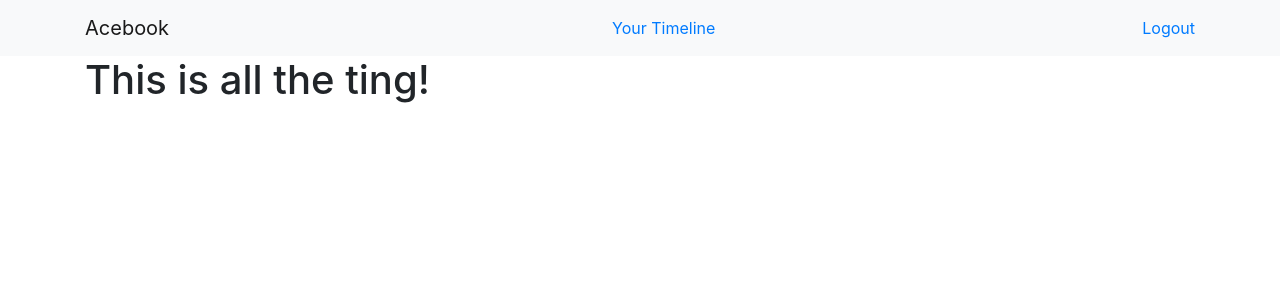
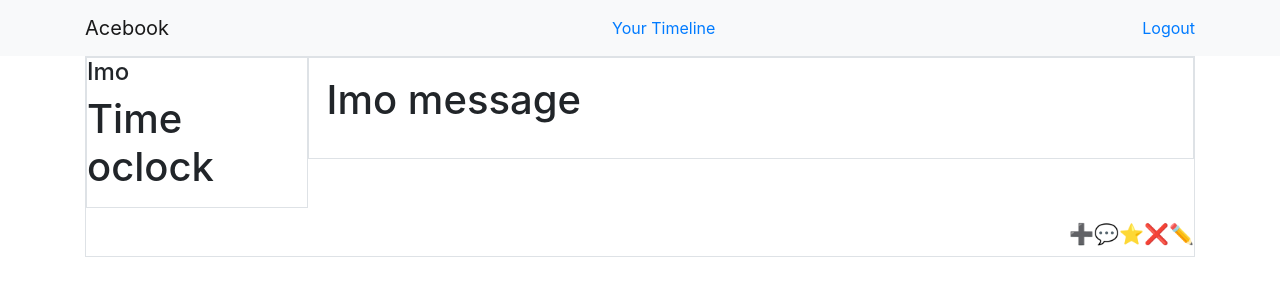
Before and after one commit to runticle/Acebook-frontend, a React (Create React App) app: page / in a window 1280 px wide. Shown: the top 300 px of the page. Built offline with nearby package versions, Linux system fonts and the light colour scheme.

Commit message:
added posts component
Co-Authored-By: ray <smith.raylene@gmail.com>
Co-Authored-By: shannon <shannongamby@hotmail.com>
Co-Authored-By: alfie <runticle@gmail.com>
Co-Authored-By: todd <toddpla@gmail.com>

```diff
--- a/src/App.js
+++ b/src/App.js
@@ -1,6 +1,7 @@
 import React, { Component } from 'react';
 import './App.css';
 import Navigation from './components/navigation';
+import Post from './components/post';
 
 class App extends Component {
   render() {
@@ -9,7 +10,7 @@ class App extends Component {
         < Navigation />
         <div className="container">
           <h1>
-            This is all the ting!
+            < Post />
           </h1>
         </div>
       </div>
--- /dev/null
+++ b/src/components/post.js
@@ -0,0 +1,29 @@
+import React from 'react';
+// import '../bootstrap/dist/css/bootstrap.css';
+
+
+class Post extends React.Component {
+  render() {
+    return (
+      <div className="border" name="post" id="post_id">
+        <div className="border" id="name_time">
+          <h4 className="user_name">Imo</h4>
+          <p id="time">Time oclock</p>
+        </div>
+        <div className="border" id="message">
+          <p>Imo message</p>
+        </div>
+        <div id="buttons">
+          <div className="button">✏️</div>
+          <div className="button">❌</div>
+          <div className="button">⭐️</div>
+          <div className="button">💬</div>
+          <div className="button">➕</div>
+        </div>
+      </div>
+
+    )
+  }
+}
+
+export default Post;
--- a/src/index.css
+++ b/src/index.css
@@ -12,3 +12,24 @@ code {
   font-family: source-code-pro, Menlo, Monaco, Consolas, "Courier New",
     monospace;
 }
+
+#message {
+  width: 80%;
+  float: right;
+  padding: 18px;
+}
+
+#name_time {
+  width: 20%;
+  display: inline-block;
+}
+
+#buttons {
+  display: inline-block;
+  width: 100%;
+}
+
+.button {
+  font-size: 0.5em;
+  float: right;
+}
```
